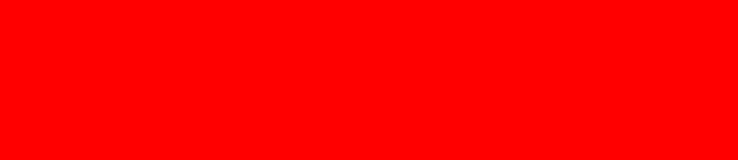
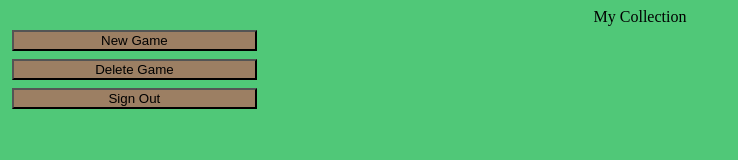
Before and after one commit to ScottAnk/game-tracker-client, a plain HTML site: page index.html in a window 1280 px wide. Shown: the whole page, without its empty margins (0-738 px from the left). Drawn offline with Linux system fonts and the light colour scheme.

Commit message:
start basic structure of page

```diff
--- a/index.html
+++ b/index.html
@@ -9,6 +9,14 @@
   <title>Game Collector</title>
 </head>
 <body>
-
+  <header>My Collection</header>
+  <div id="main-content">
+    <div id="actions">
+      <button id="create-game">New Game</button>
+      <button id="delete-game">Delete Game</button>
+      <button id="sign-out">Sign Out</button>
+    </div>
+    <div id="collection-contents"></div>
+  </div>
 </body>
 </html>
--- a/style.css
+++ b/style.css
@@ -1 +1,28 @@
-body {background-color: red;}
+* {
+  --main-color: #50C878;
+  --primary-accent: #7F639C;
+  --secondary-accent: #9C7F63;
+}
+
+body {
+  background-color: var(--main-color);
+}
+
+header {
+  text-align: center;
+}
+#main-content {
+  display: grid;
+  grid-template-columns: 20% 80%;
+}
+
+#actions{
+  display: flex;
+  flex-direction: column;
+  justify-content: flex-start;
+}
+
+button {
+  background-color: var(--secondary-accent);
+  margin: 0.3em;
+}
```
